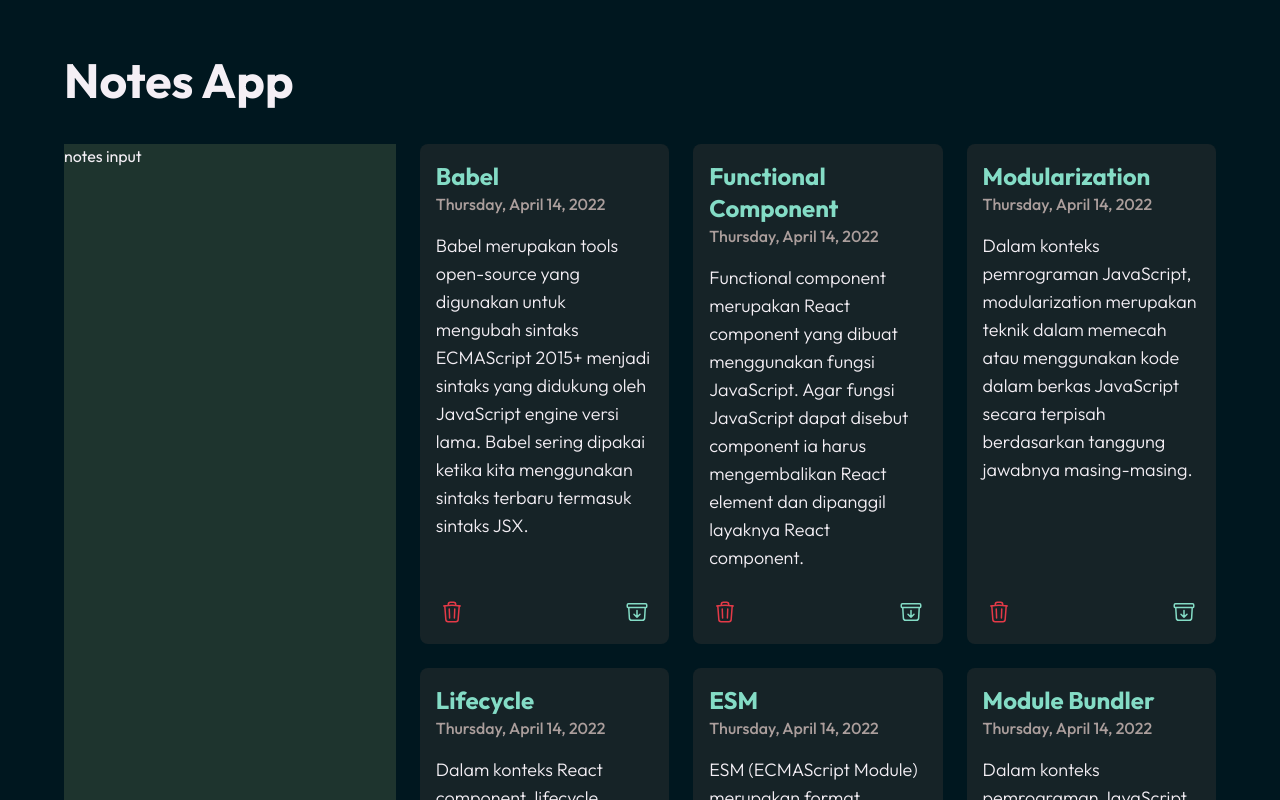
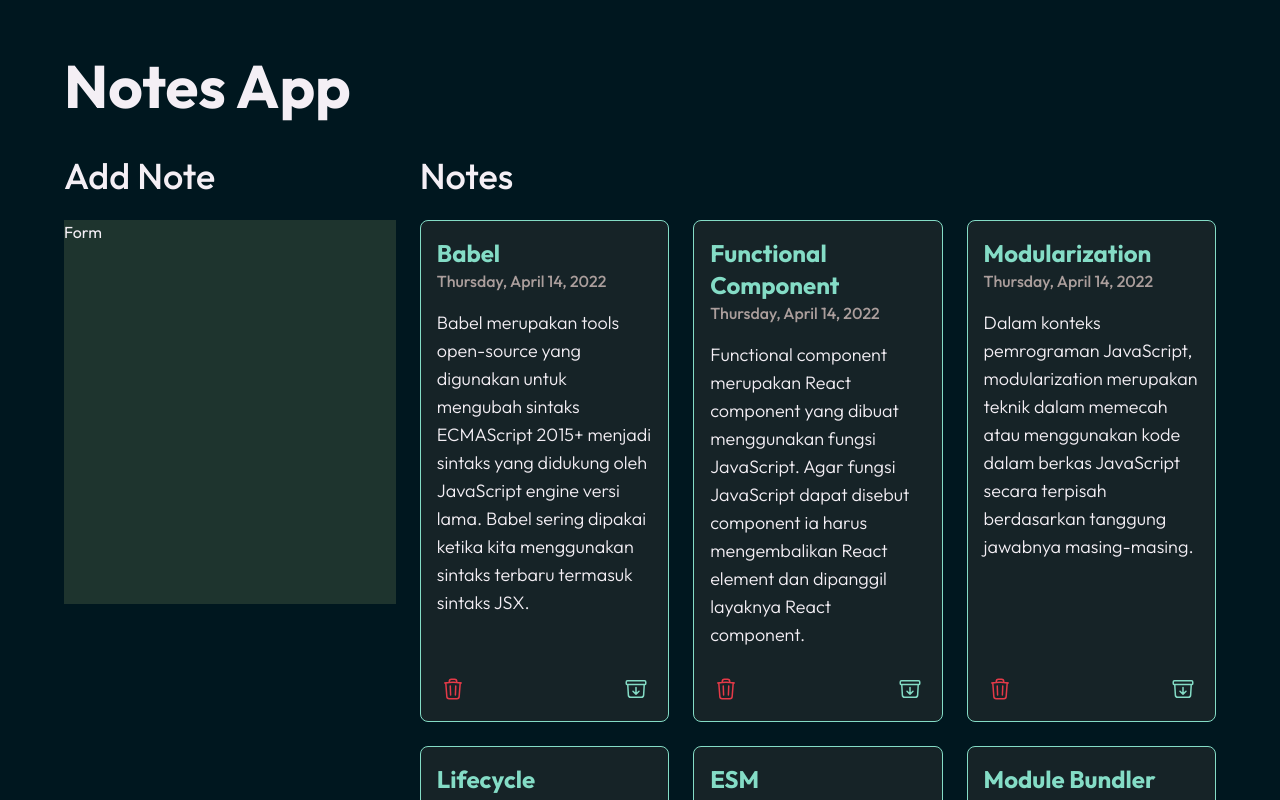
Before and after one commit to anindyoo/dicoding-react-4-notes-app, a React (Vite) app: page / in a window 1280 px wide. Shown: the top 800 px of the page. Built offline with nearby package versions, Linux system fonts and the light colour scheme.

Commit message:
feat: add h2 element to notes input & list and change notes list to use ul & li instead of regular divs.

```diff
--- a/src/App.jsx
+++ b/src/App.jsx
@@ -18,7 +18,7 @@ const App = () => {
     min-h-screen
     mt-14 mb-40"
     >
-      <h1 className='notes-app__title text-5xl font-bold'>Notes App</h1>
+      <h1 className='notes-app__title text-6xl font-bold'>Notes App</h1>
       <div className="
       notes-app__content-wrapper
       flex flex-row justify-between gap-6"
--- a/src/components/NotesInput/NotesInput.jsx
+++ b/src/components/NotesInput/NotesInput.jsx
@@ -3,11 +3,11 @@ import React from 'react';
 const NotesInput = () => (
   <div className="
   notes-input
-  flex
-  w-[30rem]
-  bg-tertiaryColor"
+  flex flex-col gap-6
+  w-[30rem]"
   >
-    notes input
+    <h2 className="notes-input__heading-title">Add Note</h2>
+    <div className="bg-tertiaryColor min-h-96">Form</div>
   </div>
 );
 
--- a/src/components/NotesList/NoteItem.jsx
+++ b/src/components/NotesList/NoteItem.jsx
@@ -12,12 +12,12 @@ const NoteItem = ({
   const formattedDate = showFormattedDate(createdAt);
 
   return (
-    <div className="
+    <li className="
     notes-item
-
     flex flex-col gap-6 justify-between
     p-4
     rounded-lg
+    border border-accentColor
     bg-secondaryColor"
     >
       <NoteItemContent
@@ -26,7 +26,7 @@ const NoteItem = ({
         date={formattedDate}
       />
       <NoteItemActionButtons id={id} />
-    </div>
+    </li>
   );
 };
 
--- a/src/components/NotesList/NotesList.jsx
+++ b/src/components/NotesList/NotesList.jsx
@@ -4,8 +4,13 @@ import NoteItem from './NoteItem';
 const NotesList = ({ notes, showFormattedDate }) => (
   <div className="
   notes-list
-  grid grid-cols-1 lg:grid-cols-2 xl:grid-cols-3 gap-6
+  flex flex-col gap-6
   w-full"
+  >
+    <h2 className="notes-list__heading-title">Notes</h2>
+    <ul className="
+    notes-list__grid
+    grid grid-cols-1 lg:grid-cols-2 xl:grid-cols-3 gap-6"
     >
       {notes.map((note) => (
         <NoteItem
@@ -14,6 +19,7 @@ const NotesList = ({ notes, showFormattedDate }) => (
           {...note}
         />
       ))}
+    </ul>
   </div>
 );
 
--- a/src/styles/index.css
+++ b/src/styles/index.css
@@ -9,6 +9,10 @@ body {
   @apply bg-primaryColor text-textBody
 }
 
+h2 {
+  @apply text-4xl font-medium
+}
+
 .center-element {
   @apply w-[90%] 3xs:w-[90%] max-w-[21.063rem] md:max-w-[80rem] mx-auto
 }
```
Lines whose indentation alone changed are shown as unchanged.
